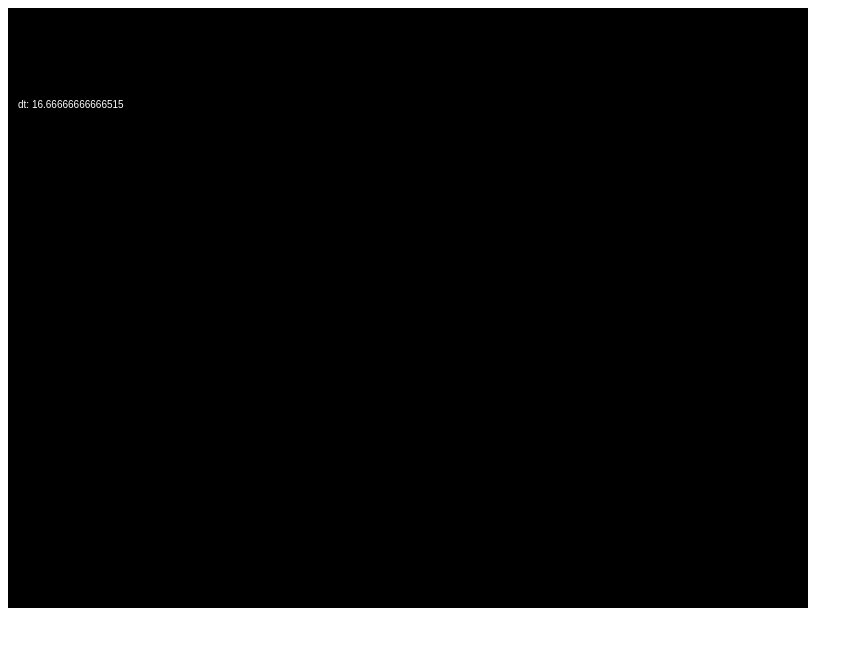
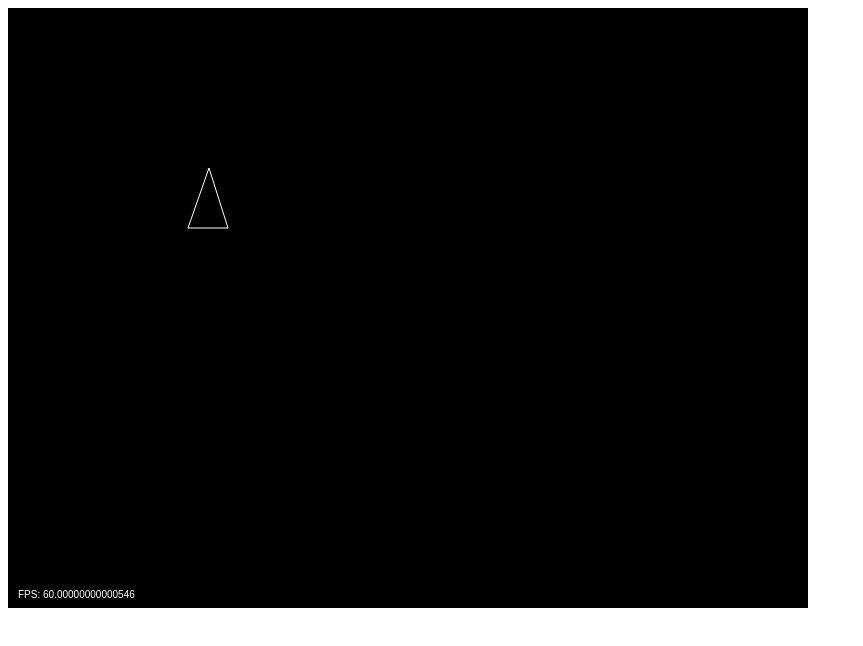
Before and after one commit to jsamarziya/asteroids-js, a plain HTML site: page asteroids.html in a window 1280 px wide. Shown: the whole page, without its empty margins (0-863 px from the left). Drawn offline with Linux system fonts and the light colour scheme.

Commit message:
added a ship!

```diff
--- a/TODO.txt
+++ b/TODO.txt
@@ -17,3 +17,9 @@ high score, initials
 
 maximize canvas when switching to full screen
 restore canvas size when exiting full screen
+
+add key event listeners in Asteroids or in InputManager?
+
+update FPS regardless of dt (right now it only draws if dt < 160)
+
+pause ("p" key)
--- a/asteroids.html
+++ b/asteroids.html
@@ -11,6 +11,7 @@
 <script src="shims/object-values-entries/polyfill.js"></script>
 <script src="asteroids.js"></script>
 <script src="input.js"></script>
+<script src="ship.js"></script>
 <script>
     (function () {
         window.asteroids = new Asteroids(document.getElementById("gameCanvas"));
--- a/asteroids.js
+++ b/asteroids.js
@@ -4,6 +4,8 @@ function Asteroids(canvas) {
     this.canvas = canvas;
     this.ctx = canvas.getContext("2d");
     this.lastUpdate = 0;
+    this.scale = 1;
+    this.ship = new Ship();
     this.inputManager = new InputManager();
     this.init();
 }
@@ -23,12 +25,19 @@ Asteroids.prototype.update = function (timestamp) {
     this.lastUpdate = timestamp;
     if (dt <= MAX_DELTA_TIME) {
         this.tick(dt);
+        this.draw();
     }
 };
 
 Asteroids.prototype.tick = function (dt) {
+    this.fps = 1000 / dt;
+    this.ship.update(dt);
+};
+
+Asteroids.prototype.draw = function () {
     this.ctx.clearRect(0, 0, this.canvas.width, this.canvas.height);
-    this.ctx.fillText("dt: " + dt, 10, 100);
+    this.ctx.fillText("FPS: " + this.fps, 10, this.canvas.height - 10);
+    this.ship.draw(this.ctx, this.scale);
 };
 
 Asteroids.prototype.requestFullScreen = function () {
--- a/input.js
+++ b/input.js
@@ -7,8 +7,32 @@ function InputManager() {
 
 InputManager.prototype.createKeyMap = function () {
     return {
-        fullScreen: this.createRequestFullScreenModeKey()
+        fullScreen: this.createRequestFullScreenModeKey(),
+        turnShipLeft: this.createTurnShipLeftKey(),
+        turnShipRight: this.createTurnShipRightKey()
     };
+};
+
+InputManager.prototype.createTurnShipLeftKey = function () {
+    const key = new Key("ArrowLeft");
+    key.addKeyDownListener(function () {
+        asteroids.ship.setTurnLeft(true);
+    });
+    key.addKeyUpListener(function () {
+        asteroids.ship.setTurnLeft(false);
+    });
+    return key;
+};
+
+InputManager.prototype.createTurnShipRightKey = function () {
+    const key = new Key("ArrowRight");
+    key.addKeyDownListener(function () {
+        asteroids.ship.setTurnRight(true);
+    });
+    key.addKeyUpListener(function () {
+        asteroids.ship.setTurnRight(false);
+    });
+    return key;
 };
 
 InputManager.prototype.createRequestFullScreenModeKey = function () {
--- /dev/null
+++ b/ship.js
@@ -0,0 +1,40 @@
+const SHIP_ROTATION_INCREMENT = Math.PI / 180 / 8;
+
+function Ship() {
+    this.x = 200;
+    this.y = 200;
+    this.dx = 0;
+    this.dy = 0;
+    this.rotation = 0;
+    this.turnLeft = false;
+    this.turnRight = false;
+}
+
+Ship.prototype.setTurnLeft = function (turn) {
+    this.turnLeft = turn;
+};
+
+Ship.prototype.setTurnRight = function (turn) {
+    this.turnRight = turn;
+};
+
+Ship.prototype.getRotationDelta = function () {
+    return (this.turnRight | 0 - this.turnLeft | 0) * SHIP_ROTATION_INCREMENT;
+};
+
+Ship.prototype.update = function (dt) {
+    this.rotation += this.getRotationDelta() * dt;
+};
+
+Ship.prototype.draw = function (ctx, scale) {
+    ctx.save();
+    ctx.translate(this.x * scale, this.y * scale);
+    ctx.rotate(this.rotation);
+    ctx.beginPath();
+    ctx.moveTo(-20 * scale, 20 * scale);
+    ctx.lineTo(scale, -40 * scale);
+    ctx.lineTo(20 * scale, 20 * scale);
+    ctx.closePath();
+    ctx.stroke();
+    ctx.restore();
+};
```
